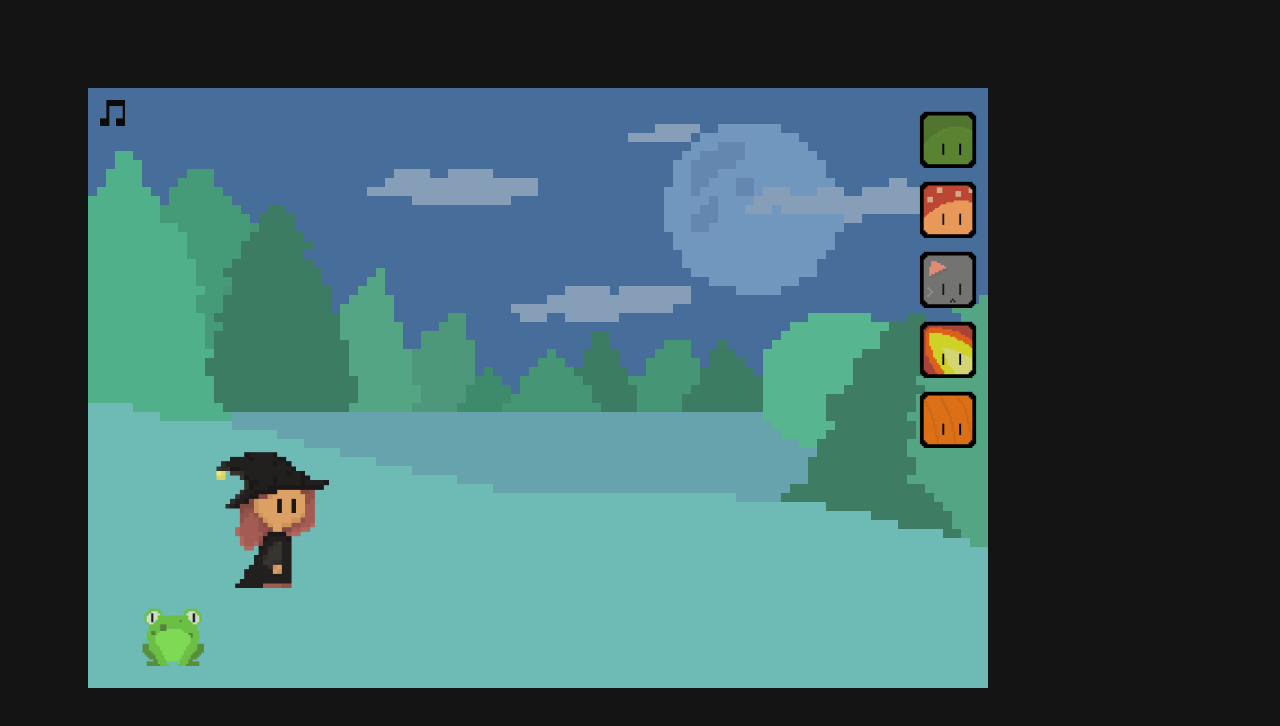
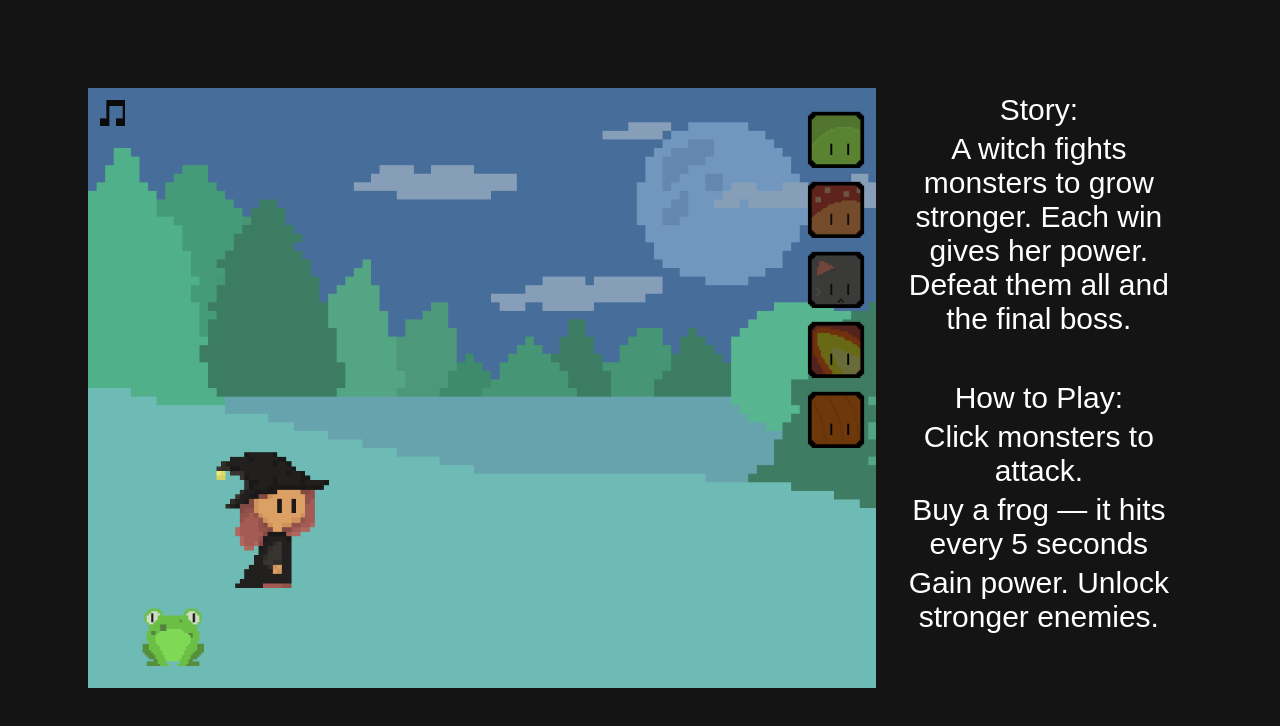
Before and after one commit to Susnezhu/witch_clicker_game, a plain HTML site: page index.html in a window 1280 px wide. Both pictures are taken after a click on the button "Start game". Drawn offline with Linux system fonts and the light colour scheme; a web font is replaced by a local one.

Commit message:
winning message

```diff
--- a/index.html
+++ b/index.html
@@ -15,6 +15,7 @@
         <button id="start-btn">Start game</button>
     </div>
 
+    <div class="row">
         <!--peli ikkuna-->
         <div id="game_window">
             <span id="monster_health">0</span>
@@ -50,6 +51,18 @@
             <p id="warning"></p>
         </div>
 
+        <div id="info_menu">
+            <p>Story:</p>
+            <p class="gap">A witch fights monsters to grow stronger. Each win gives her power. Defeat them all and the final boss.</p>
+
+            <p>How to Play:</p>
+            <p>Click monsters to attack.</p>
+            <p>Buy a frog — it hits every 5 seconds</p>
+            <p>Gain power. Unlock stronger enemies.</p>
+
+        </div>
+    </div>
+
     <!--musiikki-->
     <audio id="bg-music" loop>
         <source src="sounds/bg-song.mp3" type="audio/mpeg">
@@ -61,6 +74,7 @@
     <audio id="coin_sound" src="sounds/coin.mp3"></audio>
     <audio id="warning_sound" src="sounds/warning_sound.mp3"></audio>
     <audio id="frog_sound" src="sounds/frog_sound.mp3"></audio>
+    <audio id="game_win" src="sounds/game_win.mp3"></audio>
 
     <script src="script.js"></script>
 </body>
--- a/script.js
+++ b/script.js
@@ -1,6 +1,7 @@
 let isMonsterDying = false;
 let isMonsterChoosed = false;
 let isFrogBought = false;
+let win_checker = false
 
 console.log("Hello")
 
@@ -29,6 +30,7 @@ const noBtn = document.getElementById("no-btn");
 const noUpdate = document.getElementById("no_update");
 const frog_menu = document.getElementById("frog_menu");
 const frog_level = document.getElementById("frog_level");
+const info_menu = document.getElementById("info_menu")
 
 //viesti käyttäjälle
 const warning_msg = document.getElementById("warning");
@@ -41,6 +43,7 @@ gameWindow.style.display ="none";
 frog_menu.style.display = "none";
 frog_level.style.display = "none";
 warning_msg.style.display = "none";
+info_menu.style.display = "none";
 
 
 //musiikki
@@ -66,12 +69,13 @@ const coin_sound = document.getElementById("coin_sound");
 const warning_sound = document.getElementById("warning_sound");
 const win_sound = document.getElementById("win-sound");
 const frog_sound = document.getElementById("frog_sound");
+const game_win = document.getElementById("game_win");
 
 
 
 //noita
 let witch = {
-    hitPower: 10000,
+    hitPower: 1,
     normal: "gif/witch.gif",
     hit: "gif/witch_hit.gif"
 }
@@ -178,6 +182,7 @@ startBtn.onclick = function() {
   //piilottaa start screen ja laittaa esille pelin
   startScreen.style.display = "none";
   gameWindow.style.display = "block";
+  info_menu.style.display = "block";
 
   //laittaa musiikin päälle
   startMusic();
@@ -465,4 +470,19 @@ function startGame() {
             }
         }
     }, 5000);
+
+    setInterval(function() {
+        if (!win_checker && witch.hitPower >= pumpkin.health) {
+            game_win.play();
+            warning_msg.textContent = "Congrats! You are the strongest. Continue or restart";
+            warning_msg.style.display = "block";
+            win_checker = true;
+            music.pause()
+
+            setTimeout(function() {
+                warning_msg.style.display = "none";
+                music.play()
+            }, 7000);
+        }
+    }, 1000);
 };
--- a/style.css
+++ b/style.css
@@ -201,3 +201,25 @@ img {
     justify-content: center;
     padding: 10px;
 }
+
+#info_menu {
+    display: flex;
+    flex-direction: column;
+    font-size: 30px;
+    width: 350px;
+    gap:5px;
+}
+
+#info_menu p {
+    margin: 5px;
+}
+
+.gap {
+    padding-bottom: 40px;
+}
+
+.row {
+    display: flex;
+    flex-direction: row;
+    gap: 10px;
+}
```
Also changed, not shown: 1 other file. Lines whose indentation alone changed are shown as unchanged.
